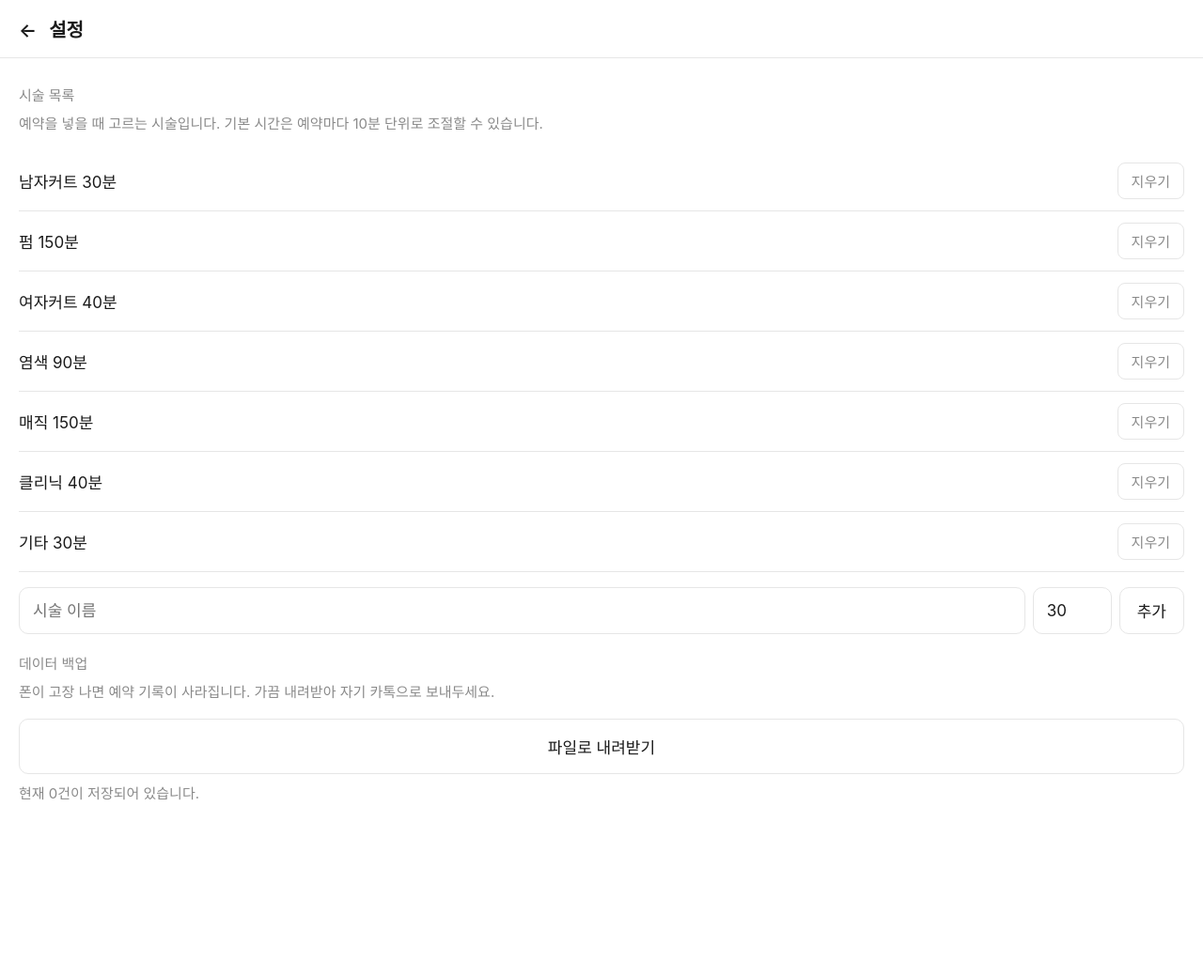
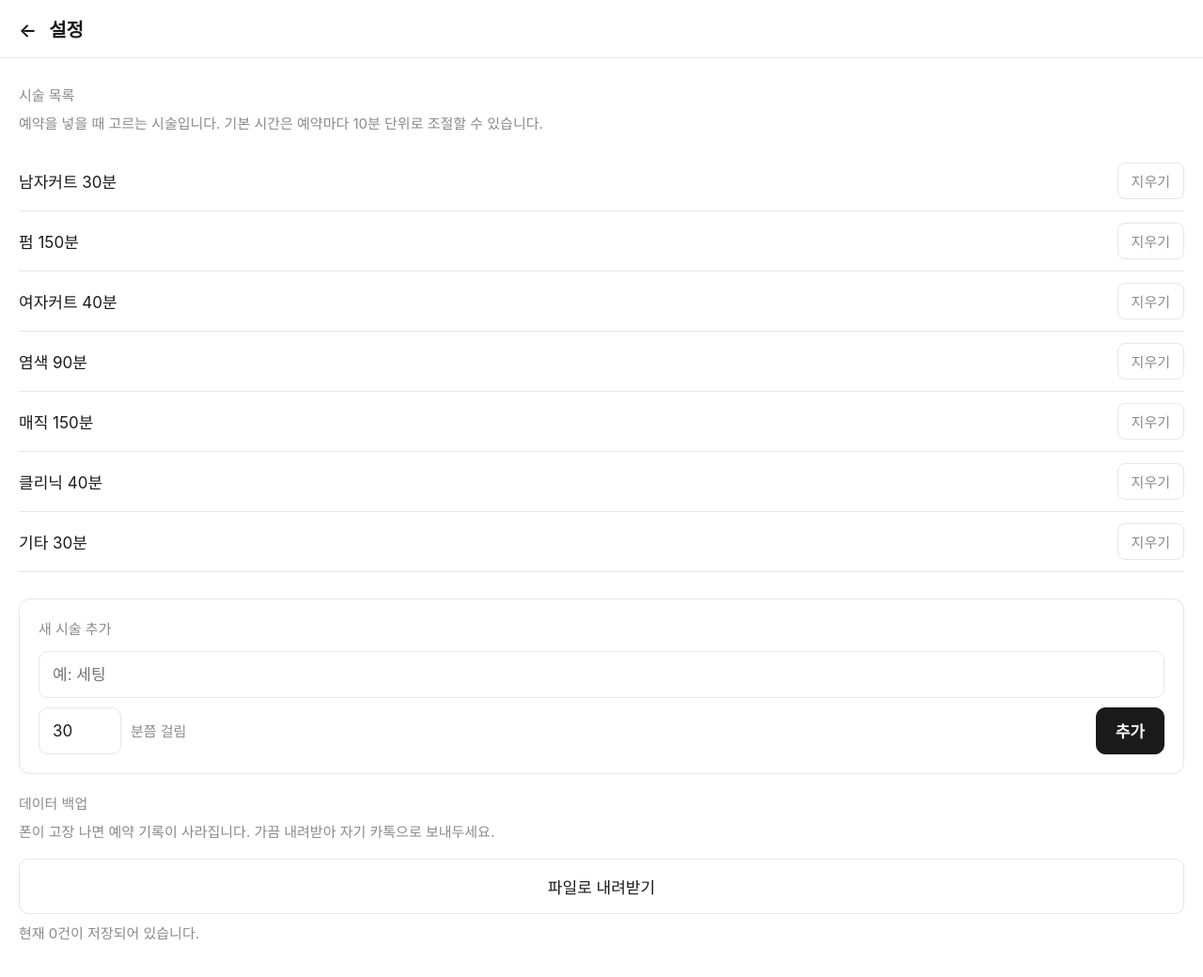
Before and after one commit to persian32/simple-reservation, a website with bundled scripts: page settings.html in a window 1280 px wide. Shown: the whole page at 94% size. Before the commit the page ends 974 px from the top, so only its background shows below. Built offline with nearby package versions, Linux system fonts and the light colour scheme.

Commit message:
시술 추가칸을 눈에 띄게 고침
사용자가 실제로 못 찾았다. 목록의 마지막 줄과 구분이 안 됐고,
'여기서 새로 추가한다'는 안내가 한 글자도 없었다.

- 테두리 박스로 목록에서 떼어냄
- '새 시술 추가' 제목 추가
- placeholder 를 '예: 세팅' 으로 바꿔 뭘 넣는 칸인지 보이게
- 숫자칸 옆에 '분쯤 걸림' 단위 표시
- 추가 버튼을 검은 주버튼으로 (높이 23px 로 찌그러져 있던 것도 함께 수정)

CACHE v5. 헤드리스 Chrome 으로 추가 동작 end-to-end 확인.

```diff
--- a/settings.html
+++ b/settings.html
@@ -21,10 +21,15 @@
         기본 시간은 예약마다 10분 단위로 조절할 수 있습니다.
       </p>
       <div id="serviceList"></div>
+
       <div class="service-add">
-        <input type="text" id="s-name" placeholder="시술 이름" autocomplete="off">
-        <input type="number" id="s-min" min="10" step="10" value="30" aria-label="기본 시간(분)">
-        <button type="button" id="s-add">추가</button>
+        <p class="add-title">새 시술 추가</p>
+        <input type="text" id="s-name" placeholder="예: 세팅" autocomplete="off">
+        <div class="add-row">
+          <input type="number" id="s-min" min="10" step="10" value="30" aria-label="기본 시간(분)">
+          <span class="unit">분쯤 걸림</span>
+          <button type="button" id="s-add">추가</button>
+        </div>
       </div>
     </div>
 
--- a/style.css
+++ b/style.css
@@ -231,16 +231,26 @@ button.wide {
   background: var(--bg);
   color: var(--muted);
 }
-.service-add { display: flex; gap: 8px; margin-top: 16px; }
-.service-add #s-name { flex: 1; }
-.service-add #s-min { width: 84px; }
+/* 새 시술 추가 — 목록의 마지막 줄처럼 보이지 않게 확실히 떼어놓는다 */
+.service-add {
+  margin-top: 28px;
+  padding: 20px;
+  border: 1px solid var(--line);
+  border-radius: 12px;
+}
+.add-title { margin: 0 0 14px; font-size: 15px; color: var(--muted); }
+.add-row { display: flex; align-items: center; gap: 10px; margin-top: 10px; }
+.add-row #s-min { width: 88px; }
+.add-row .unit { flex: 1; color: var(--muted); font-size: 15px; white-space: nowrap; }
 .service-add button {
-  padding: 0 18px;
+  height: 50px;                 /* 옆 입력칸과 높이를 맞춘다 */
+  padding: 0 20px;
   font-size: 17px;
+  font-weight: 600;
   font-family: inherit;
-  border: 1px solid var(--line);
+  border: 1px solid var(--accent);
   border-radius: 10px;
-  background: var(--bg);
-  color: var(--text);
+  background: var(--accent);
+  color: #fff;
   white-space: nowrap;
 }
--- a/sw.js
+++ b/sw.js
@@ -1,6 +1,6 @@
 // 앱 파일을 폰에 저장해두어 인터넷이 끊겨도 열리게 한다.
 // 파일을 고칠 때마다 CACHE 이름의 숫자를 올려야 새 버전이 반영된다.
-const CACHE = 'reservation-v4'
+const CACHE = 'reservation-v5'
 
 const FILES = [
   './', 'index.html', 'customer.html', 'customers.html', 'settings.html', 'style.css',
```
